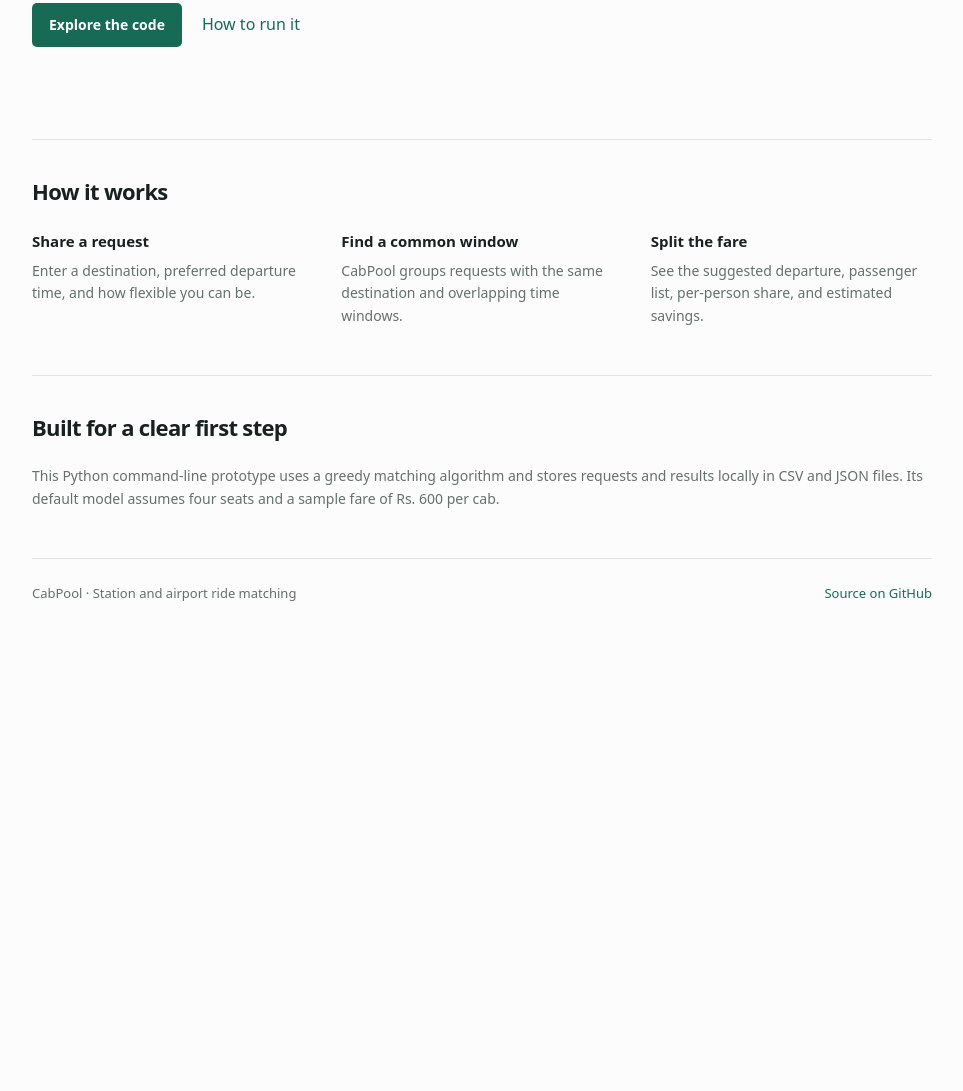
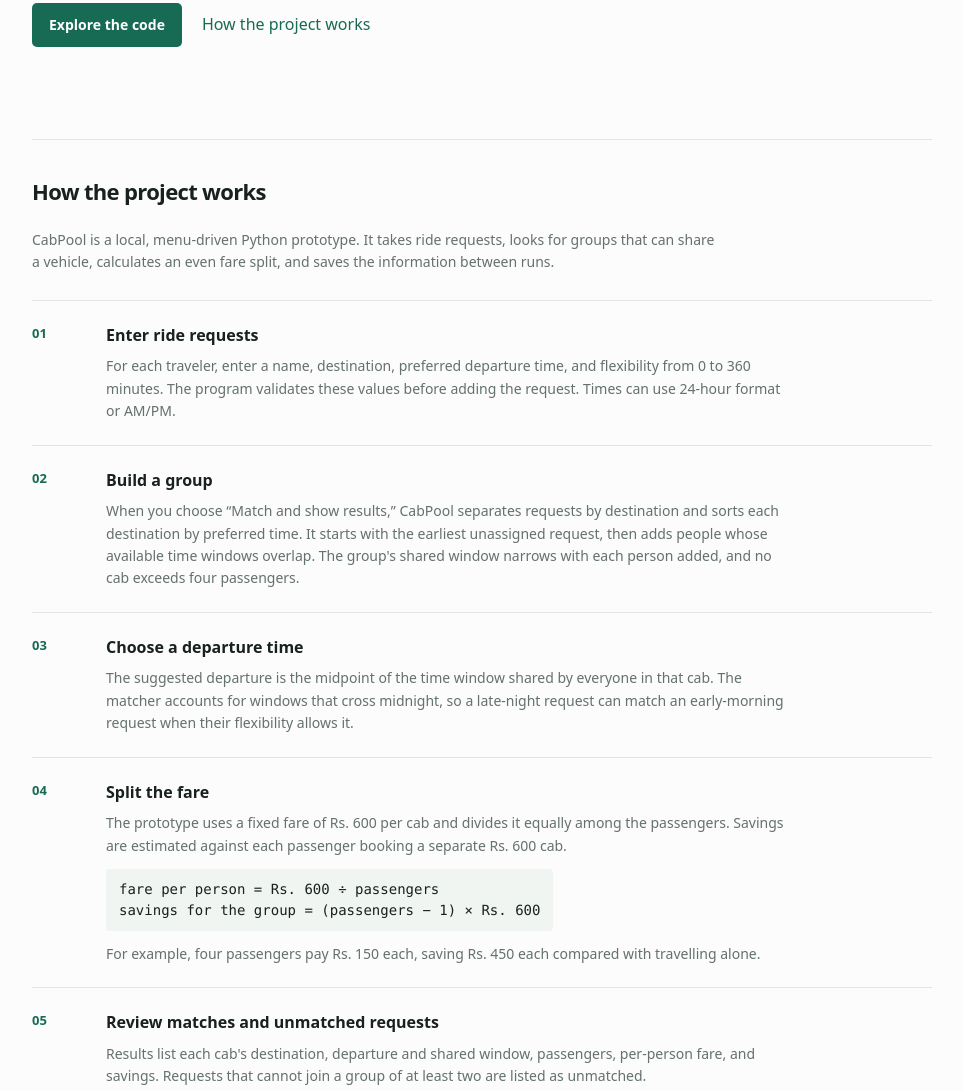
Before and after one commit to BoomDino/RouteBuddy, a plain HTML site: page index.html in a window 1280 px wide. Shown: the part 507-1598 px from the top of the page, without its empty margins (158-1121 px from the left). Before the commit the page ends 1145 px from the top, so only its background shows below. Drawn offline with Linux system fonts and the light colour scheme.

Commit message:
Explain CabPool workflow on landing page

```diff
--- a/index.html
+++ b/index.html
@@ -12,6 +12,7 @@
     main { width: min(100% - 40px, 900px); margin: 0 auto; }
     header { display: flex; align-items: center; justify-content: space-between; padding: 26px 0; border-bottom: 1px solid var(--line); }
     .wordmark { font-size: 18px; font-weight: 700; letter-spacing: -.04em; }
+    nav { display: flex; gap: 22px; }
     nav a, a { color: var(--accent); text-decoration: none; }
     nav a { font-size: 14px; }
     nav a:hover, a:hover { text-decoration: underline; }
@@ -27,6 +28,16 @@
     .grid { display: grid; grid-template-columns: repeat(3, 1fr); gap: 28px; }
     h3 { margin: 0 0 7px; font-size: 15px; }
     .grid p, .about { margin: 0; color: var(--muted); font-size: 14px; }
+    .steps { display: grid; gap: 0; border-top: 1px solid var(--line); }
+    .step { display: grid; grid-template-columns: 56px minmax(0, 1fr); gap: 18px; padding: 22px 0; border-bottom: 1px solid var(--line); }
+    .number { color: var(--accent); font-size: 13px; font-weight: 650; }
+    .step h3 { font-size: 16px; }
+    .step p, .detail { max-width: 690px; margin: 0; color: var(--muted); font-size: 14px; }
+    .formula { display: inline-block; margin: 12px 0; padding: 10px 13px; background: #f0f5f2; border-radius: 4px; color: var(--ink); font: 14px/1.5 ui-monospace, SFMono-Regular, Menlo, monospace; }
+    .code { padding: 16px 18px; overflow-x: auto; background: #f0f5f2; border-radius: 5px; color: var(--ink); font: 14px/1.7 ui-monospace, SFMono-Regular, Menlo, monospace; }
+    .methods { display: grid; grid-template-columns: repeat(2, 1fr); gap: 12px 28px; }
+    .methods p { margin: 0; color: var(--muted); font-size: 14px; }
+    .methods strong { color: var(--ink); }
     footer { display: flex; justify-content: space-between; gap: 16px; padding: 24px 0 34px; border-top: 1px solid var(--line); color: var(--muted); font-size: 13px; }
     @media (max-width: 620px) { .hero { padding: 70px 0; } .grid { grid-template-columns: 1fr; gap: 22px; } footer { flex-direction: column; } }
   </style>
@@ -35,7 +46,7 @@
   <main>
     <header>
       <a class="wordmark" href="./" aria-label="CabPool home">CabPool</a>
-      <nav><a href="https://github.com/BoomDino/carpool">View source</a></nav>
+      <nav><a href="#how-it-works">How it works</a><a href="#run">Run</a><a href="https://github.com/BoomDino/carpool">Source</a></nav>
     </header>
     <section class="hero" style="border: 0">
       <div class="eyebrow">A simple ride matching prototype</div>
@@ -43,20 +54,40 @@
       <p class="intro">CabPool helps hostel students heading to the same station or airport find a shared cab, coordinate departure times, and split the fare.</p>
       <div class="actions">
         <a class="button" href="https://github.com/BoomDino/carpool/blob/main/cabpool_5_methods.py">Explore the code</a>
-        <a href="https://github.com/BoomDino/carpool#run">How to run it</a>
+        <a href="#how-it-works">How the project works</a>
+      </div>
+    </section>
+    <section id="how-it-works">
+      <h2>How the project works</h2>
+      <p class="detail">CabPool is a local, menu-driven Python prototype. It takes ride requests, looks for groups that can share a vehicle, calculates an even fare split, and saves the information between runs.</p>
+      <div class="steps" style="margin-top: 26px">
+        <article class="step"><div class="number">01</div><div><h3>Enter ride requests</h3><p>For each traveler, enter a name, destination, preferred departure time, and flexibility from 0 to 360 minutes. The program validates these values before adding the request. Times can use 24-hour format or AM/PM.</p></div></article>
+        <article class="step"><div class="number">02</div><div><h3>Build a group</h3><p>When you choose “Match and show results,” CabPool separates requests by destination and sorts each destination by preferred time. It starts with the earliest unassigned request, then adds people whose available time windows overlap. The group's shared window narrows with each person added, and no cab exceeds four passengers.</p></div></article>
+        <article class="step"><div class="number">03</div><div><h3>Choose a departure time</h3><p>The suggested departure is the midpoint of the time window shared by everyone in that cab. The matcher accounts for windows that cross midnight, so a late-night request can match an early-morning request when their flexibility allows it.</p></div></article>
+        <article class="step"><div class="number">04</div><div><h3>Split the fare</h3><p>The prototype uses a fixed fare of Rs. 600 per cab and divides it equally among the passengers. Savings are estimated against each passenger booking a separate Rs. 600 cab.</p><div class="formula">fare per person = Rs. 600 ÷ passengers<br>savings for the group = (passengers − 1) × Rs. 600</div><p>For example, four passengers pay Rs. 150 each, saving Rs. 450 each compared with travelling alone.</p></div></article>
+        <article class="step"><div class="number">05</div><div><h3>Review matches and unmatched requests</h3><p>Results list each cab's destination, departure and shared window, passengers, per-person fare, and savings. Requests that cannot join a group of at least two are listed as unmatched.</p></div></article>
+        <article class="step"><div class="number">06</div><div><h3>Keep data between runs</h3><p>Ride requests are saved in <code>requests.csv</code> and loaded when the program starts. After matching, the cab groups and summary are saved in <code>results.json</code>. Both files are created in the directory where the program runs.</p></div></article>
       </div>
     </section>
     <section>
-      <h2>How it works</h2>
-      <div class="grid">
-        <div><h3>Share a request</h3><p>Enter a destination, preferred departure time, and how flexible you can be.</p></div>
-        <div><h3>Find a common window</h3><p>CabPool groups requests with the same destination and overlapping time windows.</p></div>
-        <div><h3>Split the fare</h3><p>See the suggested departure, passenger list, per-person share, and estimated savings.</p></div>
+      <h2>Five parts of the program</h2>
+      <div class="methods">
+        <p><strong>Input and validation</strong><br>Collects and checks each ride request.</p>
+        <p><strong>Matching engine</strong><br>Greedily groups requests by destination and overlapping time windows.</p>
+        <p><strong>Fare calculator</strong><br>Calculates each passenger's share and estimated savings.</p>
+        <p><strong>File storage</strong><br>Loads requests from CSV and saves requests and results.</p>
+        <p><strong>Output display</strong><br>Prints cab details, unmatched requests, and total savings.</p>
       </div>
     </section>
+    <section id="run">
+      <h2>Run CabPool</h2>
+      <p class="detail">Install Python 3, download or clone the repository, then start the program from its folder. No third-party packages are needed.</p>
+      <pre class="code"><code>python3 cabpool_5_methods.py</code></pre>
+      <p class="detail">Choose <strong>1</strong> to add requests, <strong>2</strong> to review them, <strong>3</strong> to match and display results, or <strong>0</strong> to exit.</p>
+    </section>
     <section>
-      <h2>Built for a clear first step</h2>
-      <p class="about">This Python command-line prototype uses a greedy matching algorithm and stores requests and results locally in CSV and JSON files. Its default model assumes four seats and a sample fare of Rs. 600 per cab.</p>
+      <h2>Prototype assumptions</h2>
+      <p class="about">CabPool is a command-line demonstration of ride matching. It assumes a fixed Rs. 600 fare per cab, capacity of four, exact destination names after capitalization, and local CSV/JSON storage. Its greedy matching is intended for small groups of student requests; it does not book vehicles or contact passengers.</p>
     </section>
     <footer><span>CabPool · Station and airport ride matching</span><a href="https://github.com/BoomDino/carpool">Source on GitHub</a></footer>
   </main>
```
